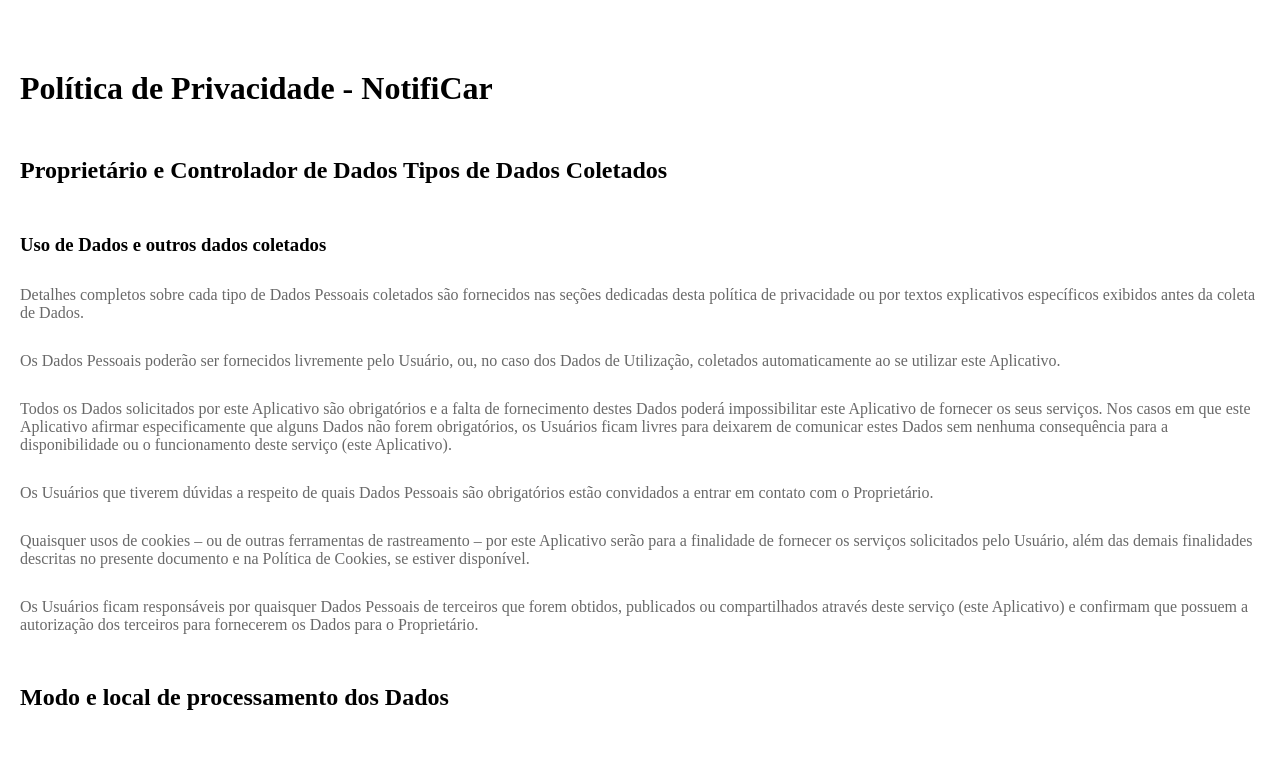
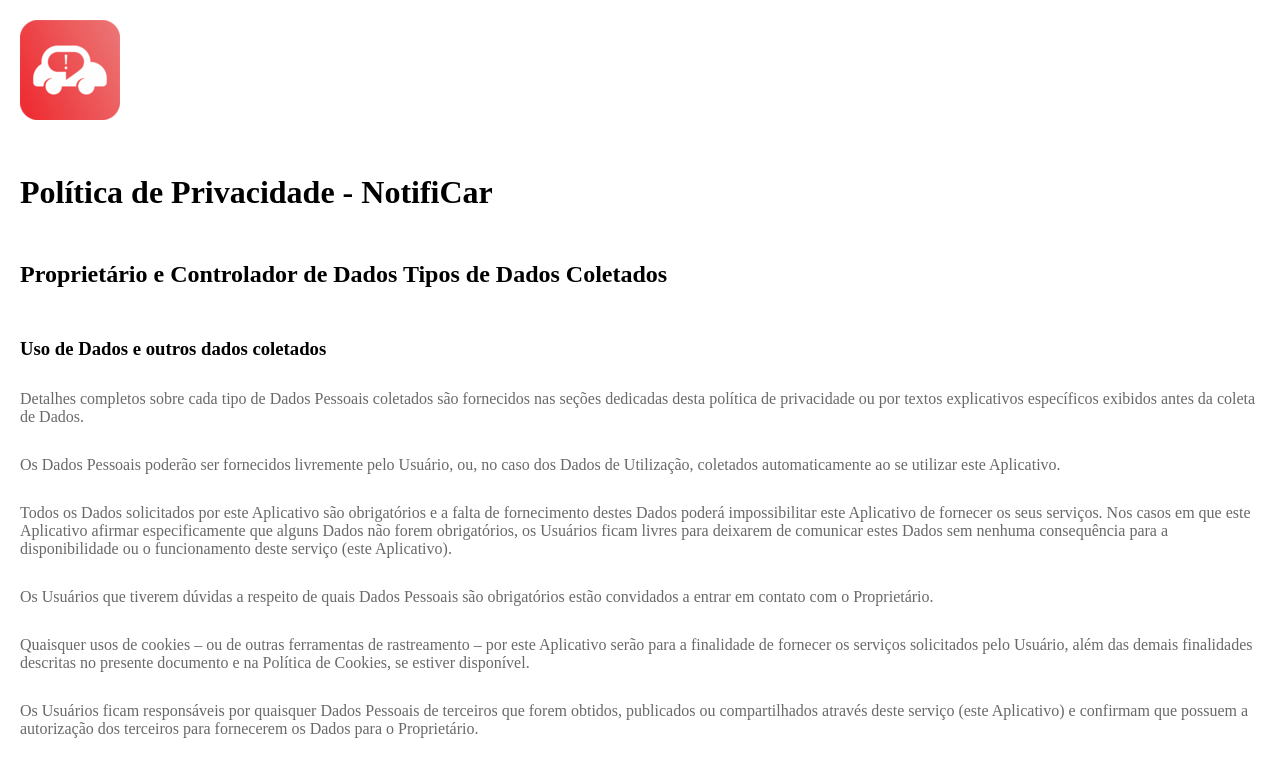
Before and after one commit to JonathanRufino/NotifiCar-Site, a plain HTML site: page privacy_policy.html in a window 1280 px wide. Shown: the top 758 px of the page. Drawn offline with Linux system fonts and the light colour scheme.

Commit message:
Add app icon

```diff
--- a/privacy_policy.html
+++ b/privacy_policy.html
@@ -8,6 +8,7 @@
     </head>
     <body>
         <main>
+            <img src="./images/app_icon.png" alt="App Icon" style="width:100px;height:100px;">
             <h1>Política de Privacidade - NotifiCar</h1>
 
             <section>
```
Also changed, not shown: images/app_icon.png (added).
